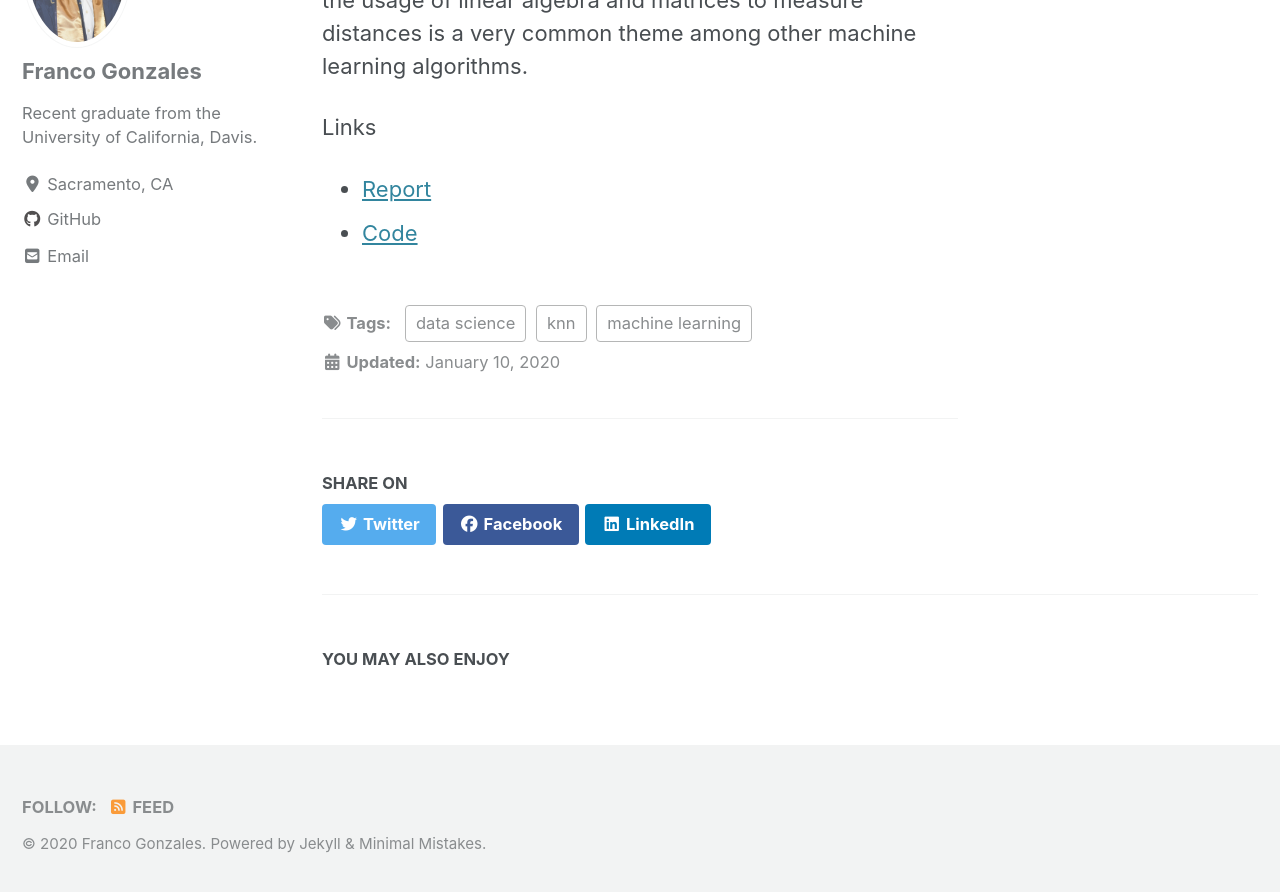
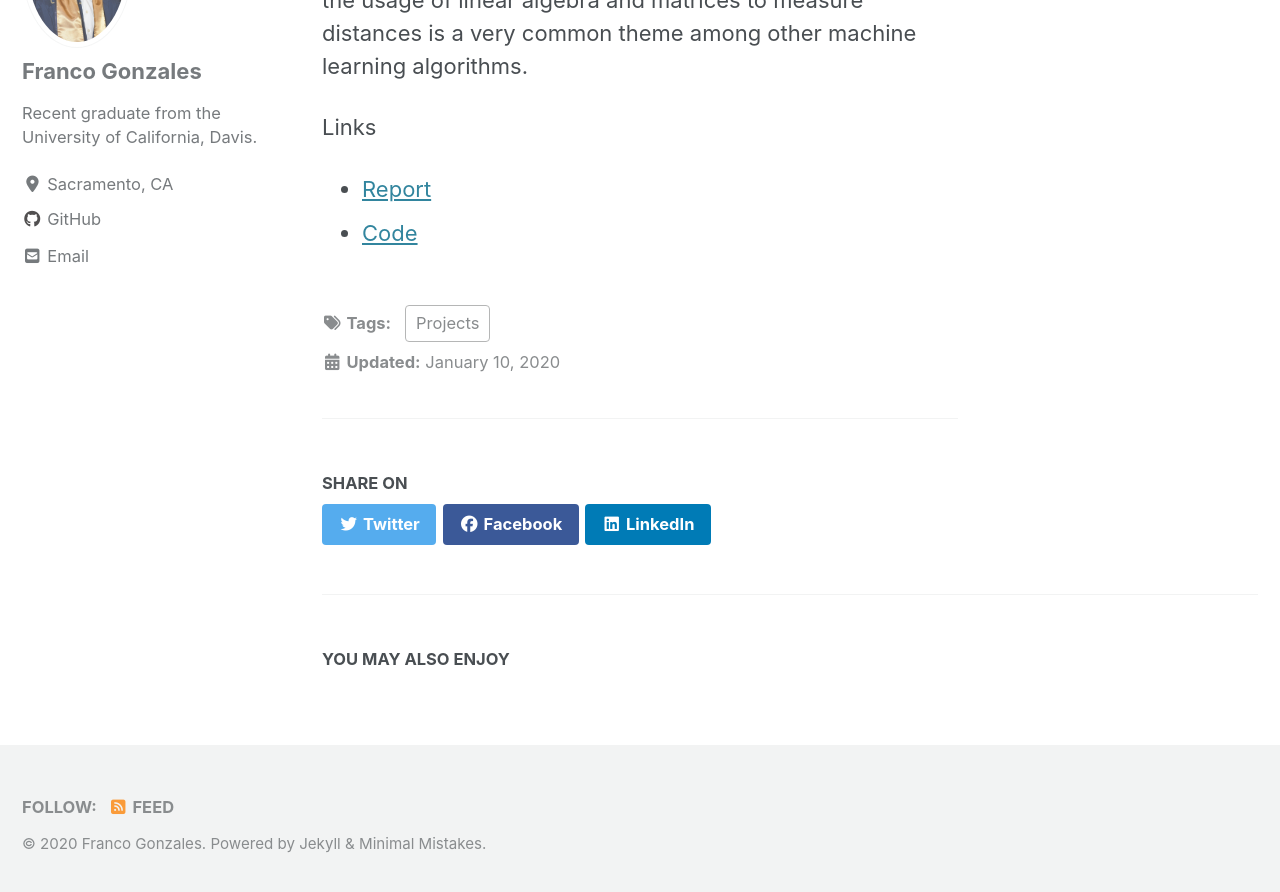
Before and after one commit to francogonzales/francogonzales.github.io, a Jekyll site: the page built from _posts/2020-01-10-knnproject.md, in a window 1280 px wide and 900 px high, scrolled down 1026 px. Shown: the top 892 px of the window. Built offline with Jekyll 4.4.1, drawn with Linux system fonts in a browser that asks for light colours; cached includes are drawn as plain includes; nearby versions of some CDN libraries.

Commit message:
fixed tags

```diff
--- a/_config.yml
+++ b/_config.yml
@@ -293,7 +293,6 @@ defaults:
       comments: #true
       share: true
       related: true
-      future: true
 
   # _pages
   - scope:
--- a/_posts/2020-01-10-knnproject.md
+++ b/_posts/2020-01-10-knnproject.md
@@ -1,7 +1,7 @@
 ---
 title: "K-Nearest Neighbor in R"
 date: 2020-01-10
-tags: [machine learning, data science, knn]
+tags: [Projects]
 header:
     image: "/images/header.jpg"
 excerpt: "Making a K-Nearest Neighbor model from scratch."
```
